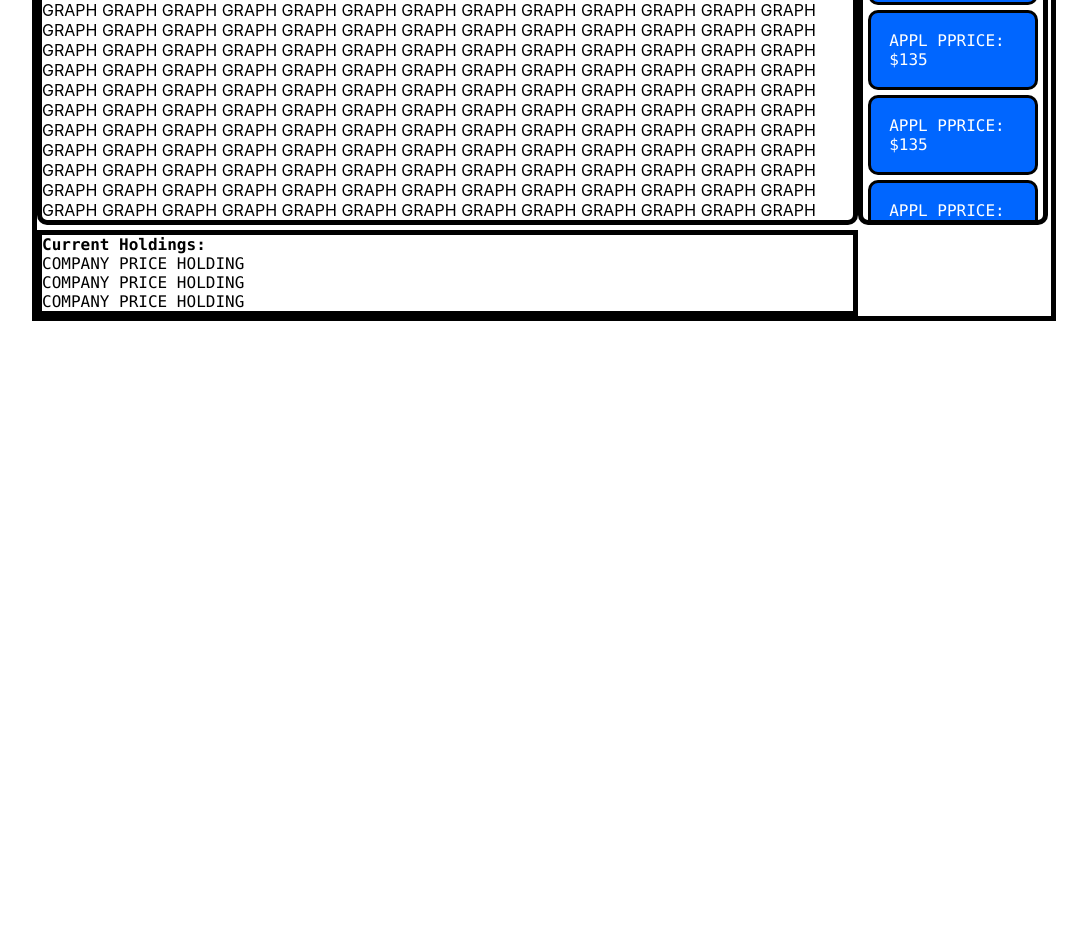
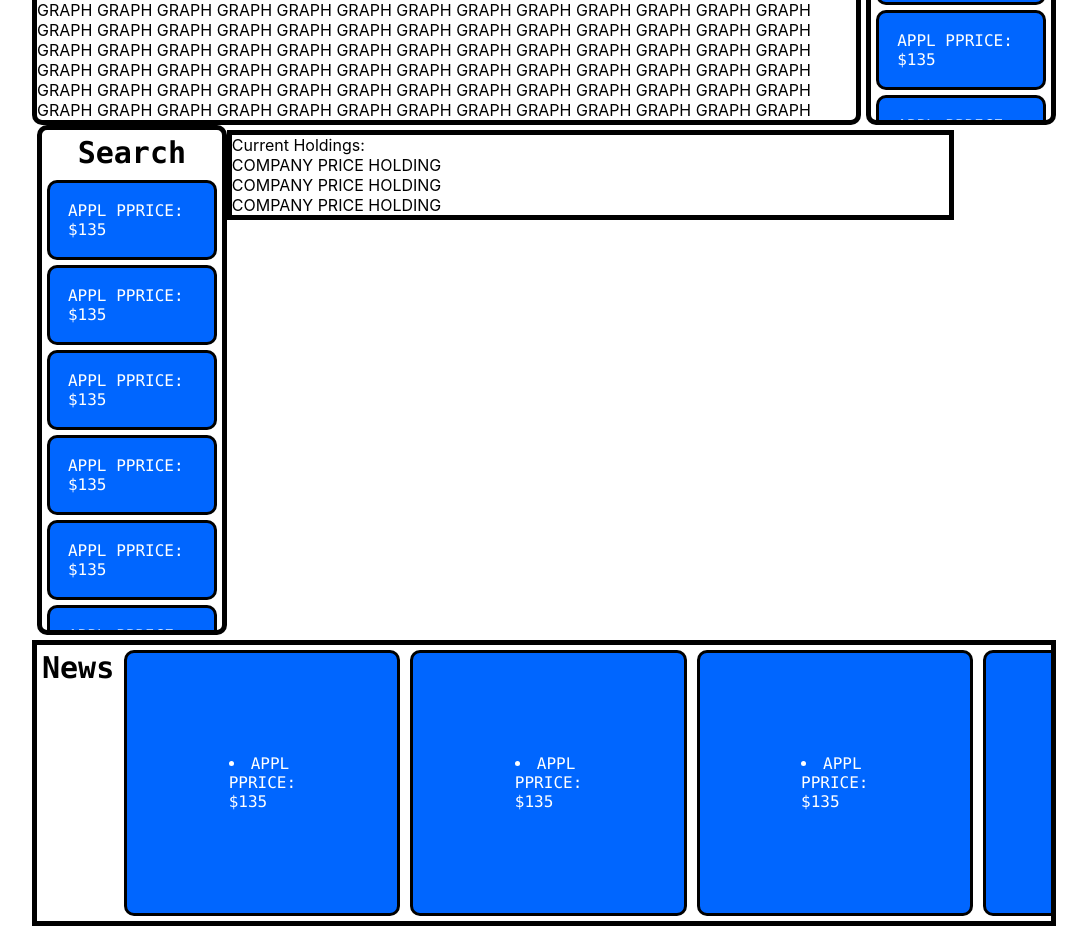
Before and after one commit to mobrien13/paper-trader, a React (Create React App) app in the folder paper-trader/: page /dashboard in a window 1280 px wide. Shown: the part 460-1386 px from the top of the page, without its empty margins (96-1183 px from the left). Before the commit the page ends 800 px from the top, so only its background shows below. Built offline with nearby package versions, Linux system fonts and the light colour scheme.

Commit message:
More additions to CSS layout
- Added Search placeholder
- Added news placeholder
- resized graph placeholder
- TODO add placeholder variables

```diff
--- a/paper-trader/src/Components/Pages/Dashboard.css
+++ b/paper-trader/src/Components/Pages/Dashboard.css
@@ -1,11 +1,8 @@
 .backround{
+    margin-top: 15px;
     display:flex;
     flex-wrap: wrap;
 
-    margin-top: 10px;
-    border-width: 5px;
-    border-style: solid;
-    border-color: black;
 }
 .graph{
     width: 100%;
@@ -13,13 +10,13 @@
 
 }
 
-
 .graph-box{
-    width: 80%;
-    max-height: 600px;
+    width: 70%;
+    max-height: 500px;
     height: 50%;
     float:left;
     overflow: hidden;
+    flex:auto;
 
 
 
@@ -30,14 +27,15 @@
 
 }
 
-.watchlist{
+.scroll-list{
     display:flex;
     flex-direction: column;
     overflow: scroll;
     float:left;
     align-items: center;
 
-    max-height: 600px;
+    margin-left: 5px;
+    max-height: 500px;
     max-width: 200px;
     height: 50%;
 
@@ -47,7 +45,7 @@
     border-radius: 10px;
 }
 
-.watchlist-body{
+.list-body{
     text-align: left;
     border-width: 3px;
     border-style: solid;
@@ -60,7 +58,7 @@
     background-color: var(--bc);
 }
 
-.watchlist-title{
+.list-title{
     font-family: source-code-pro, Menlo, Monaco, Consolas, 'Courier New',monospace;
     text-align: center;
     font-size: 30px;
@@ -70,9 +68,8 @@
 
 .holdings{
     height: 25% ;
-    width: 80%;
+    width: 70%;
     overflow: scroll;
-
 
     margin-top: 5px;
     border-width: 5px;
@@ -80,13 +77,36 @@
     border-color: black;
 }
 
-.holdings-title{
-    font-family: source-code-pro, Menlo, Monaco, Consolas, 'Courier New',monospace;
-    font-weight: bold;
 
+.news{
+    display:flex;
+    flex-direction:row;
+    overflow: scroll;
+    float:left;
+
+
+    width: 100%;
+    height: 30%;
+
+    margin-top: 5px;
+    border-width: 5px;
+    border-style: solid;
+    border-color: black;
 }
 
-.holdings-body{
+.news-item{
+    text-align: left;
+    border-width: 3px;
+    border-style: solid;
+    border-color: black;
+    border-radius: 10px;
+    padding: 10%;
+    margin: 5px;
     font-family: source-code-pro, Menlo, Monaco, Consolas, 'Courier New',monospace;
-
+    color: var(--text-color);
+    background-color: var(--bc);
 }
+.ul {
+    display: flex;
+    flex-direction: row;
+  }
--- a/paper-trader/src/Components/Pages/Dashboard.js
+++ b/paper-trader/src/Components/Pages/Dashboard.js
@@ -1,7 +1,6 @@
 import React from 'react';
 import './Dashboard.css';
 import './Pages.css';
-
 
 function Dashboard() {
     return (
@@ -83,24 +82,41 @@
               GRAPH  GRAPH GRAPH GRAPH GRAPH GRAPH GRAPH GRAPH GRAPH GRAPH
               GRAPH
             </div>
+
           </div>
 
-
-          <div className='watchlist'>
-            <div className='watchlist-title'>Watchlist</div>
+           {/* Watchlist placeholder*/}
+          <div className='scroll-list'>
+            <div className='list-title'>Watchlist</div>
             <ul>
-              <li className='watchlist-body'>APPL PPRICE: $135</li>
-              <li className='watchlist-body'>APPL PPRICE: $135</li>
-              <li className='watchlist-body'>APPL PPRICE: $135</li>
-              <li className='watchlist-body'>APPL PPRICE: $135</li>
-              <li className='watchlist-body'>APPL PPRICE: $135</li>
-              <li className='watchlist-body'>APPL PPRICE: $135</li>
-              <li className='watchlist-body'>APPL PPRICE: $135</li>
-              <li className='watchlist-body'>APPL PPRICE: $135</li>
+              <li className='list-body'>APPL PPRICE: $135</li>
+              <li className='list-body'>APPL PPRICE: $135</li>
+              <li className='list-body'>APPL PPRICE: $135</li>
+              <li className='list-body'>APPL PPRICE: $135</li>
+              <li className='list-body'>APPL PPRICE: $135</li>
+              <li className='list-body'>APPL PPRICE: $135</li>
+              <li className='list-body'>APPL PPRICE: $135</li>
+              <li className='list-body'>APPL PPRICE: $135</li>
             </ul>
           </div>
 
 
+          {/* Search placeholder*/}
+          <div className='scroll-list'>
+            <div className='list-title'>Search</div>
+            <ul>
+              <li className='list-body'>APPL PPRICE: $135</li>
+              <li className='list-body'>APPL PPRICE: $135</li>
+              <li className='list-body'>APPL PPRICE: $135</li>
+              <li className='list-body'>APPL PPRICE: $135</li>
+              <li className='list-body'>APPL PPRICE: $135</li>
+              <li className='list-body'>APPL PPRICE: $135</li>
+              <li className='list-body'>APPL PPRICE: $135</li>
+              <li className='list-body'>APPL PPRICE: $135</li>
+            </ul>
+          </div>
+
+          {/* holdings placeholder*/}
           <div className='holdings'>
             <div className='holdings-title'>
               Current Holdings:
@@ -113,7 +129,21 @@
               </ul>
             </div>
           </div>
+
+          {/* News placeholder*/}
+          <div className='news'>
+            <div className='list-title'>News</div>
+              <li className='news-item'>APPL PPRICE: $135</li>
+              <li className='news-item'>APPL PPRICE: $135</li>
+              <li className='news-item'>APPL PPRICE: $135</li>
+              <li className='news-item'>APPL PPRICE: $135</li>
+              <li className='news-item'>APPL PPRICE: $135</li>
+              <li className='news-item'>APPL PPRICE: $135</li>
+              <li className='news-item'>APPL PPRICE: $135</li>
+              <li className='news-item'>APPL PPRICE: $135</li>
+            </div>
         </div>
+
 
 
       </>
```
